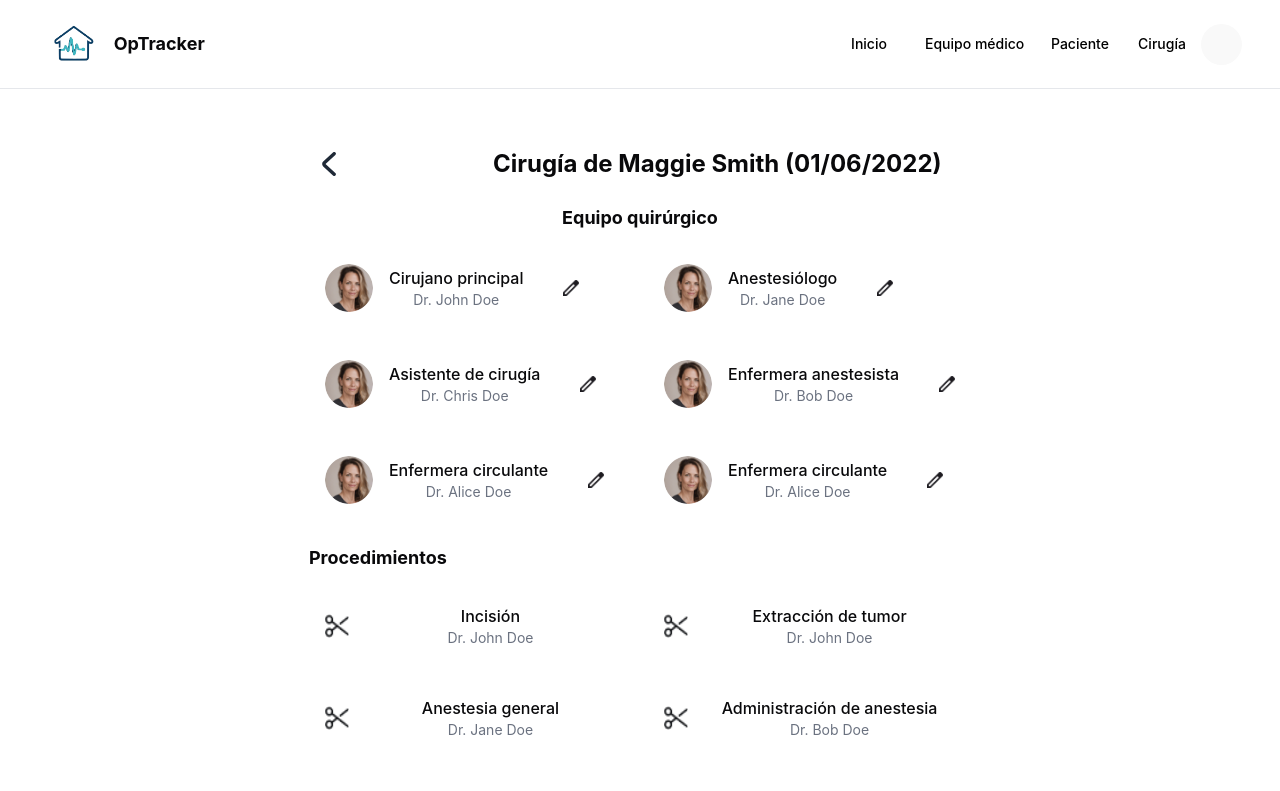
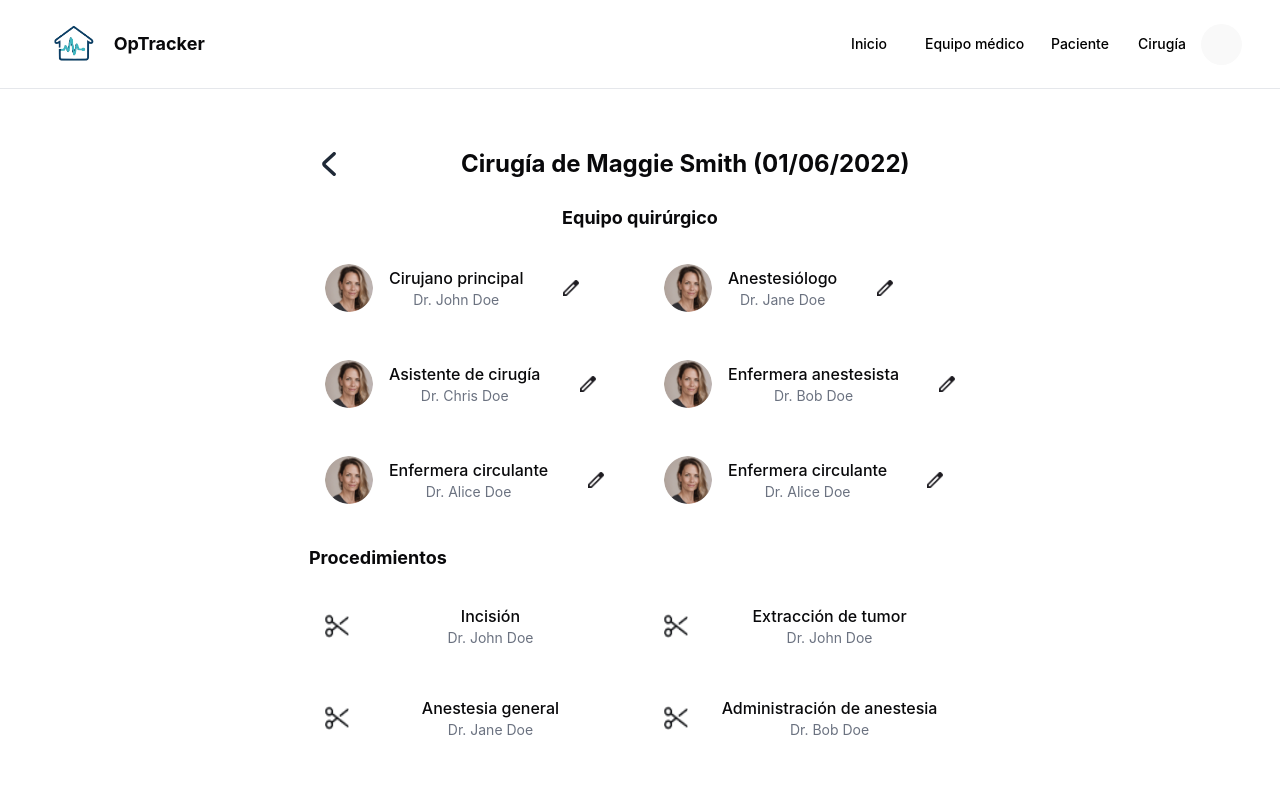
Before and after one commit to Yisustxz/OPtracker-Frontend, a React (Vite) app in the folder Optracker-Frontend/: page /surgery-data in a window 1280 px wide. Shown: the top 791 px of the page. Built offline with nearby package versions, Linux system fonts and the light colour scheme; sample sign-in values are in the browser's storage.

Commit message:
cambios a surgerydata de estilo

```diff
--- a/Optracker-Frontend/src/components/surgeryPage/surgeryRow.jsx
+++ b/Optracker-Frontend/src/components/surgeryPage/surgeryRow.jsx
@@ -42,11 +42,9 @@ export default function SurgeryRow({
         </div>
       </div>
       <div className='flex-1 px-0 py-4 min-h-[72px] w-[100px]' role='cell'>
-
-          <Link to='/procedure' className='text-blue-500 hover:underline'>
-            Ver Procedimiento
-          </Link>
-
+        <Link to='/procedure' className='text-blue-500 hover:underline'>
+          Ver Procedimiento
+        </Link>
       </div>
       <div
         className='flex-1 flex justify-center items-center px-4 py-5 font-medium text-center h-[72px] text-neutral-900 w-[100px]'
@@ -56,7 +54,7 @@ export default function SurgeryRow({
         <span
           className='ml-2 bg-white'
           style={{ cursor: 'pointer' }}
-          onClick={() => (window.location.href = `/surgeryData`)}
+          onClick={() => (window.location.href = `/surgery-data`)}
         >
           <svg
             className='h-6 w-6 text-gray-400'
--- a/Optracker-Frontend/src/pages/surgeryData.jsx
+++ b/Optracker-Frontend/src/pages/surgeryData.jsx
@@ -36,7 +36,7 @@ function SurgeryData({ surgeryInfo, team = [], procedures = [] }) {
                     />
                   </svg>
                 </span>
-                <h1 className='text-2xl font-bold text-center ml-32'>
+                <h1 className='text-2xl font-bold text-center ml-24'>
                   {`Cirugía de ${surgeryInfo.patientName} (${surgeryInfo.date})`}
                 </h1>
               </div>
@@ -64,11 +64,11 @@ function SurgeryData({ surgeryInfo, team = [], procedures = [] }) {
                         </span>
                       </div>
                       <span className='ml-10 cursor-pointer'>
-                          <img
-                            src='pencil-icon.png'
-                            alt='Edit'
-                            className='w-4 h-4'
-                          />
+                        <img
+                          src='pencil-icon.png'
+                          alt='Edit'
+                          className='w-4 h-4'
+                        />
                       </span>
                     </div>
                   ))}
```
